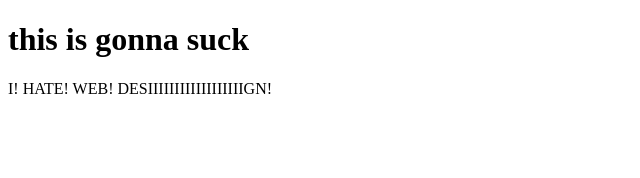
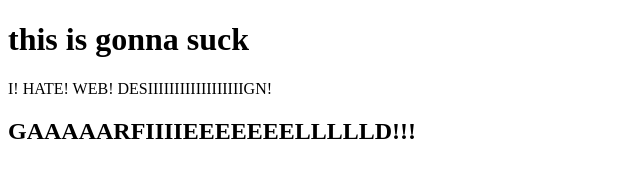
Before and after one commit to NicholasBrugnano/NicholasBrugnano.github.io, a plain HTML site: page index.html in a window 1280 px wide. Shown: the whole page, without its empty margins (0-640 px from the left). Drawn offline with Linux system fonts and the light colour scheme.

Commit message:
Update index.html (test)

```diff
--- a/index.html
+++ b/index.html
@@ -3,5 +3,6 @@
 <body>
 <h1>this is gonna suck</h1>
 <p>I! HATE! WEB! DESIIIIIIIIIIIIIIIIIIGN!</p>
+<h2>GAAAAARFIIIIEEEEEEELLLLLD!!!</h2>
 </body>
 </html>
```
